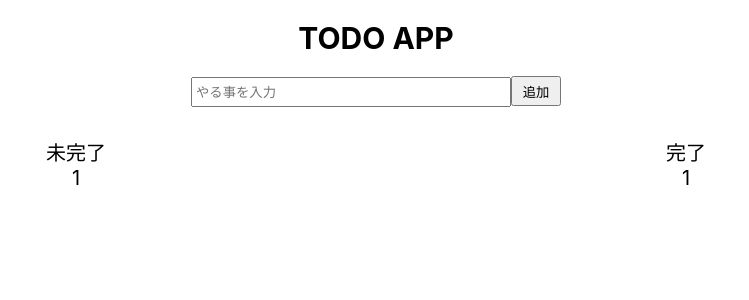
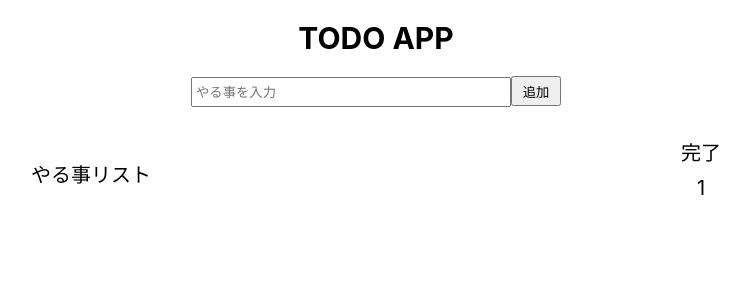
Before and after one commit to KazuhiroTakahashi96/Todo-App-React, a React (Create React App) app: page / in a window 1280 px wide. Shown: the top 300 px of the page, without its empty margins (264-1013 px from the left). Built offline with nearby package versions, Linux system fonts and the light colour scheme.

Commit message:
やる事リストへの追加成功

```diff
--- a/src/App.css
+++ b/src/App.css
@@ -39,3 +39,7 @@ input {
 ul {
   list-style: none;
 }
+
+li {
+  margin: 10px;
+}
--- a/src/App.js
+++ b/src/App.js
@@ -3,10 +3,13 @@ import "./App.css";
 
 function App() {
   const [todo, setTodo] = useState("");
+  const [undoneList, setUndoneList] = useState([]);
+  const [doneList, setDoneList] = useState([]);
 
   const handleSubmit = (e) => {
     e.preventDefault();
     console.log(todo);
+    setUndoneList([todo]);
     setTodo("");
   };
 
@@ -28,8 +31,10 @@ function App() {
 
       <div className="todo-item">
         <ul className="undone-todo">
-          <p>未完了</p>
-          <li>1</li>
+          <p>やる事リスト</p>
+          {undoneList.map((undone) => (
+            <li>{undone}</li>
+          ))}
         </ul>
 
         <ul className="done-todo">
```
